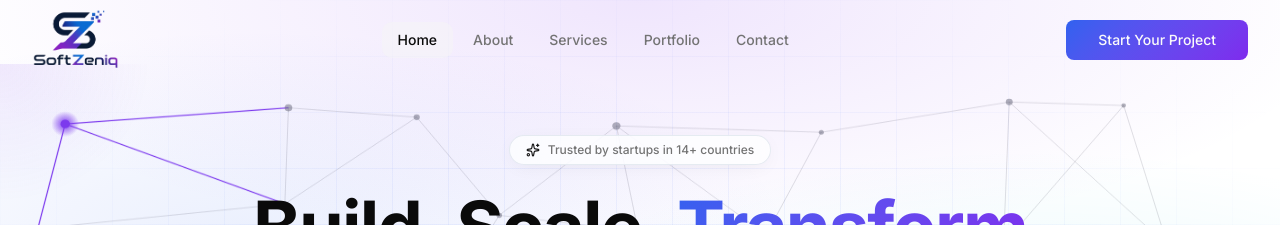
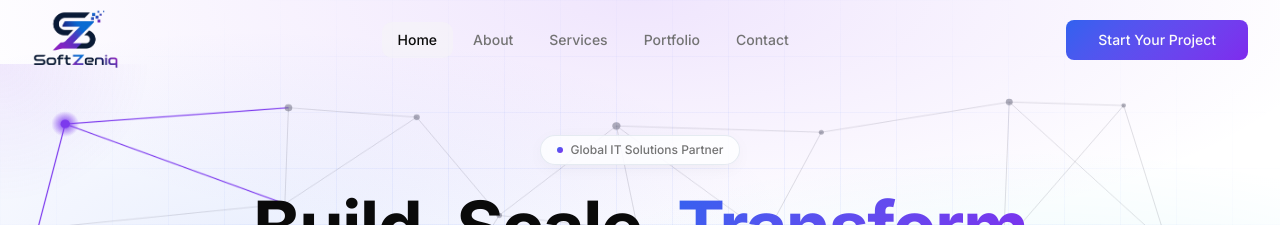
Before and after one commit to arsuhan677/Softzeniq, a Next.js app: page / in a window 1280 px wide. Shown: the top 225 px of the page. Built offline with nearby package versions, Linux system fonts and the light colour scheme.

Commit message:
hero section icon remove

```diff
--- a/components/home/HeroSection.tsx
+++ b/components/home/HeroSection.tsx
@@ -1,6 +1,6 @@
 "use client";
 
-import { ArrowRight, Sparkles } from "lucide-react";
+import { ArrowRight } from "lucide-react";
 import CircuitBoard from "./CircuitBoard";
 // import {IoChevronForward} from "react-icons/io5";
 // import CircuitBoard from "./CircuitBoard.jsx"
@@ -18,8 +18,9 @@ export default function HeroSection() {
           transition={{ duration: 0.6 }}
           className="inline-flex items-center gap-2 rounded-full glass px-4 py-1.5 text-xs font-medium text-muted-foreground mb-6 "
         >
-          <Sparkles className="h-3.5 w-3.5 text-primary" />
-          Trusted by startups in 14+ countries
+          {" "}
+          <span className="h-1.5 w-1.5 rounded-full bg-gradient-brand" />
+          Global IT Solutions Partner
         </motion.div>
         <motion.h1
           initial={{ opacity: 0, y: 24 }}
```
